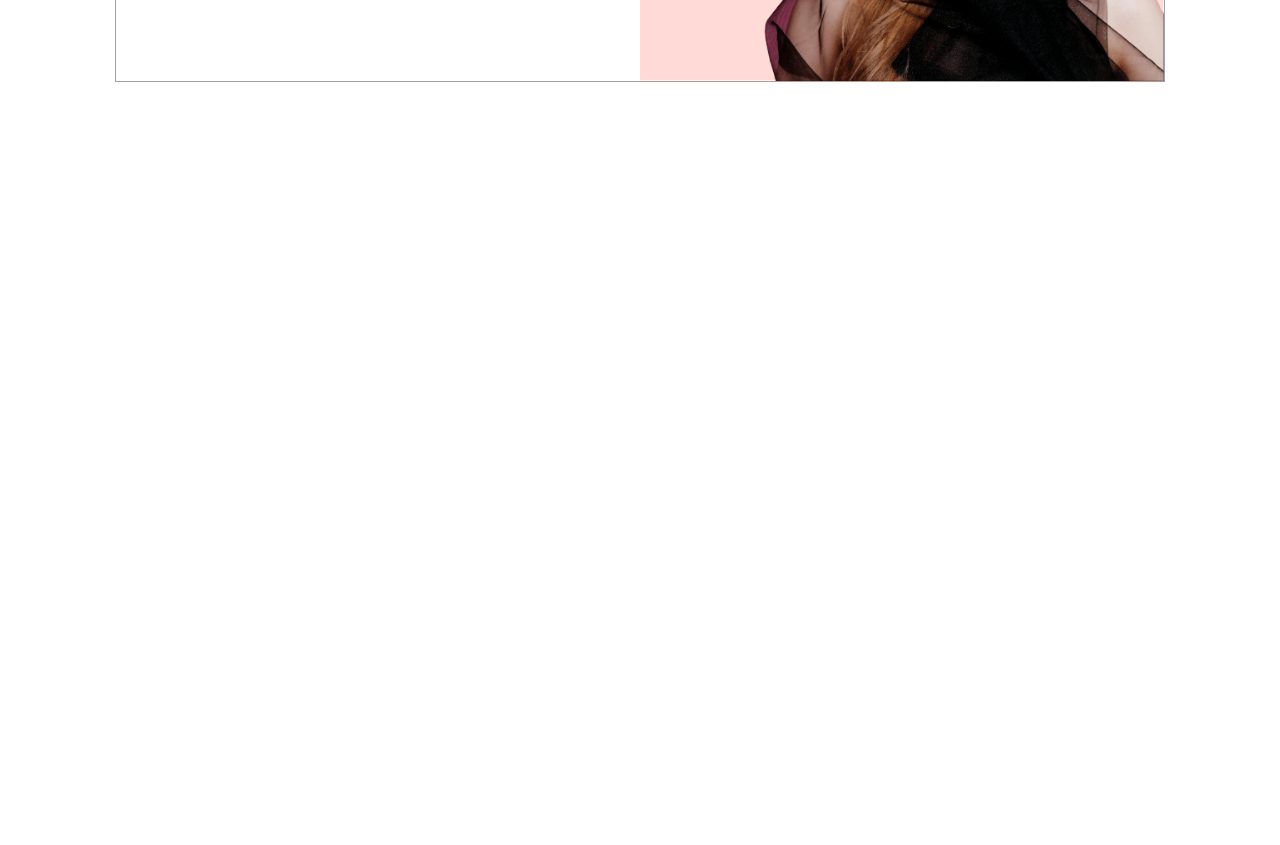
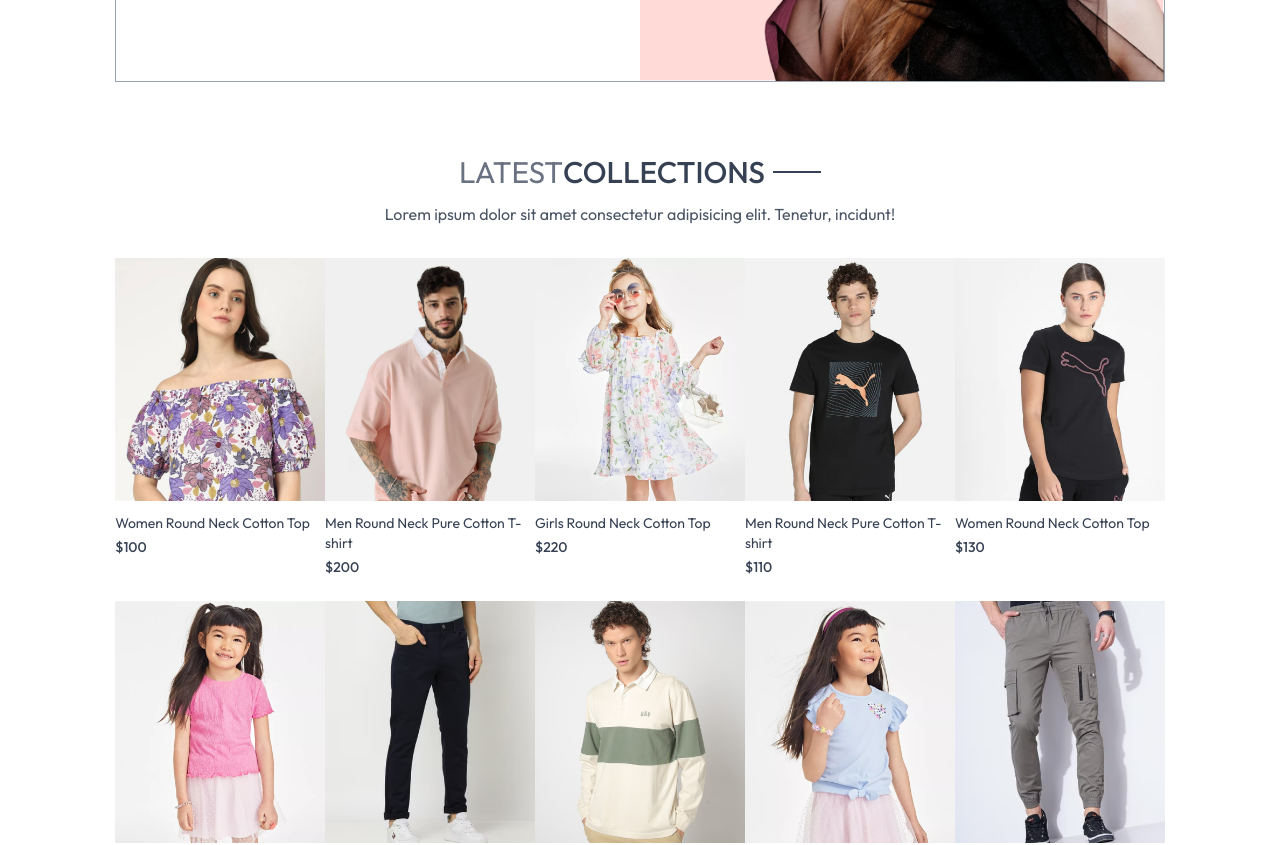
Before and after one commit to hridik-suresh/mern-ecommerce, a React (Vite) app in the folder frontend/: page / in a window 1280 px wide. Shown: the part 420-1265 px from the top of the page. Before the commit the page ends 800 px from the top, so only its background shows below. Built offline with nearby package versions, Linux system fonts and the light colour scheme.

Commit message:
Add LatestCollection, Title, and ProductItem components for displaying latest products.

```diff
--- a/frontend/src/components/LatestCollection.jsx
+++ b/frontend/src/components/LatestCollection.jsx
@@ -1,11 +1,40 @@
-import { useContext } from "react";
+import { useContext, useEffect, useState } from "react";
 import { ShopContext } from "../context/shopContext";
+import Title from "./Title";
+import ProductItem from "./ProductItem";
 
 function LatestCollection() {
   const { products } = useContext(ShopContext);
-  console.log(products[0]);
+  const [latestProducts, setLatestProducts] = useState([]);
 
-  return <div className=""></div>;
+  useEffect(() => {
+    setLatestProducts(products.slice(0, 10)); //Only 10 products
+  }, [products]);
+
+  return (
+    <div className="my-10">
+      <div className="text-center py-8 text-3xl">
+        <Title text1={"LATEST"} text2={"COLLECTIONS"} />
+        <p className="w-3/4 m-auto text-sm sm:text-sm md:text-base text-gray-600">
+          Lorem ipsum dolor sit amet consectetur adipisicing elit. Tenetur,
+          incidunt!
+        </p>
+      </div>
+
+      {/* Rendering Products */}
+      <div className="grid grid-cols-2 sm:grid-cols-3 md:grid-cols-4 lg:grid-cols-5 gap-y-6 ">
+        {latestProducts.map((item, index) => (
+          <ProductItem
+            key={index}
+            id={item._id}
+            name={item.name}
+            image={item.image}
+            price={item.price}
+          />
+        ))}
+      </div>
+    </div>
+  );
 }
 
 export default LatestCollection;
--- /dev/null
+++ b/frontend/src/components/ProductItem.jsx
@@ -0,0 +1,26 @@
+import { useContext } from "react";
+import { Link } from "react-router-dom";
+import { ShopContext } from "../context/shopContext";
+
+function ProductItem({ id, image, name, price }) {
+  const { currency } = useContext(ShopContext);
+
+  return (
+    <Link className="text-gray-700 cursor-pointer " to={`/product/${id}`}>
+      <div className="overflow-hidden">
+        <img
+          className="hover:scale-110 transition ease-in-out"
+          src={image[0]}
+          alt=""
+        />
+      </div>
+      <p className="pt-3 pb-1 text-sm">{name}</p>
+      <p className="text-sm font-medium">
+        {currency}
+        {price}
+      </p>
+    </Link>
+  );
+}
+
+export default ProductItem;
--- /dev/null
+++ b/frontend/src/components/Title.jsx
@@ -0,0 +1,13 @@
+function Title({ text1, text2 }) {
+  return (
+    <div className="inline-flex gap-2 items-center mb-3">
+      <p className="text-gray-500">
+        {text1}
+        <span className="text-gray-700 font-medium">{text2}</span>
+      </p>
+      <p className="w-8 sm:w-12 h-px sm:h-0.5 bg-gray-700 "></p>
+    </div>
+  );
+}
+
+export default Title;
```
